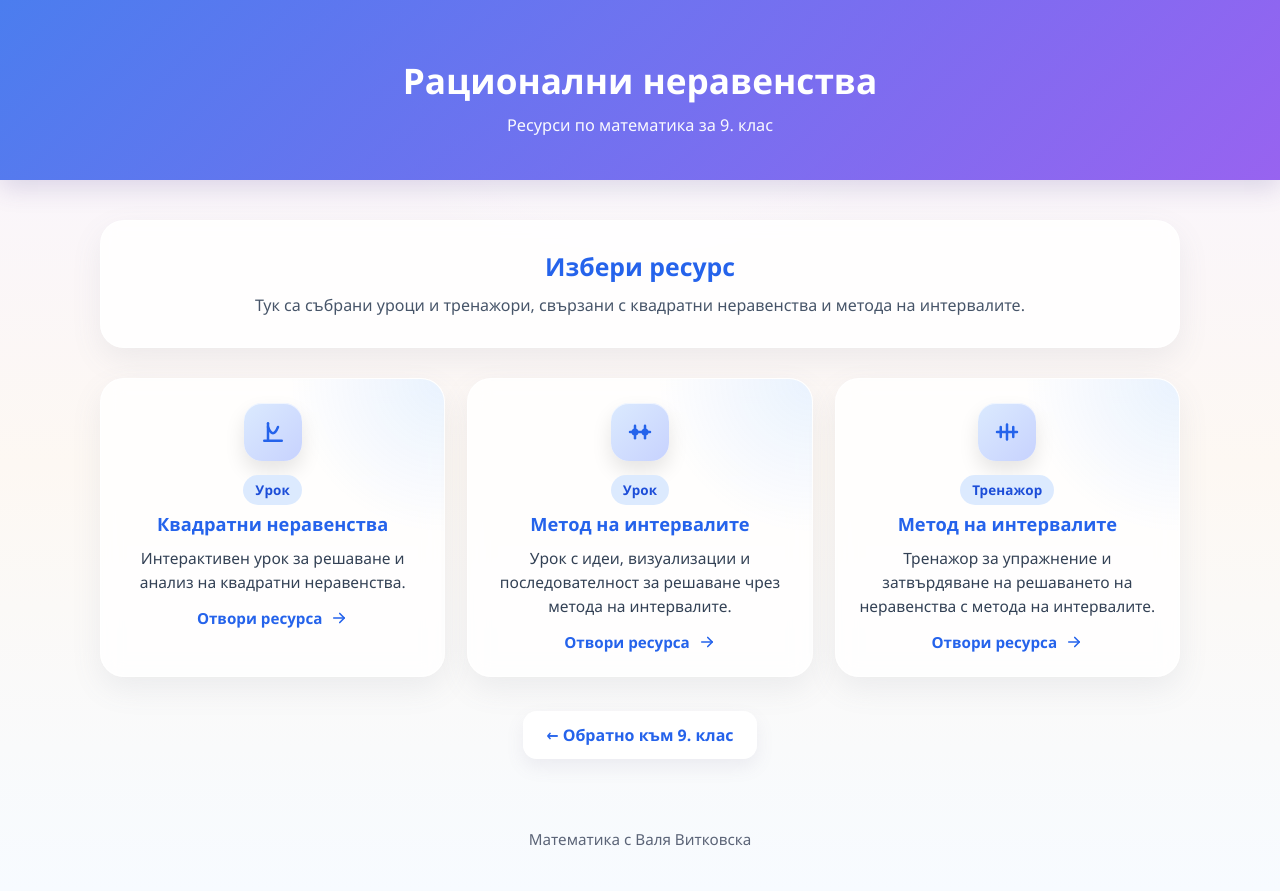
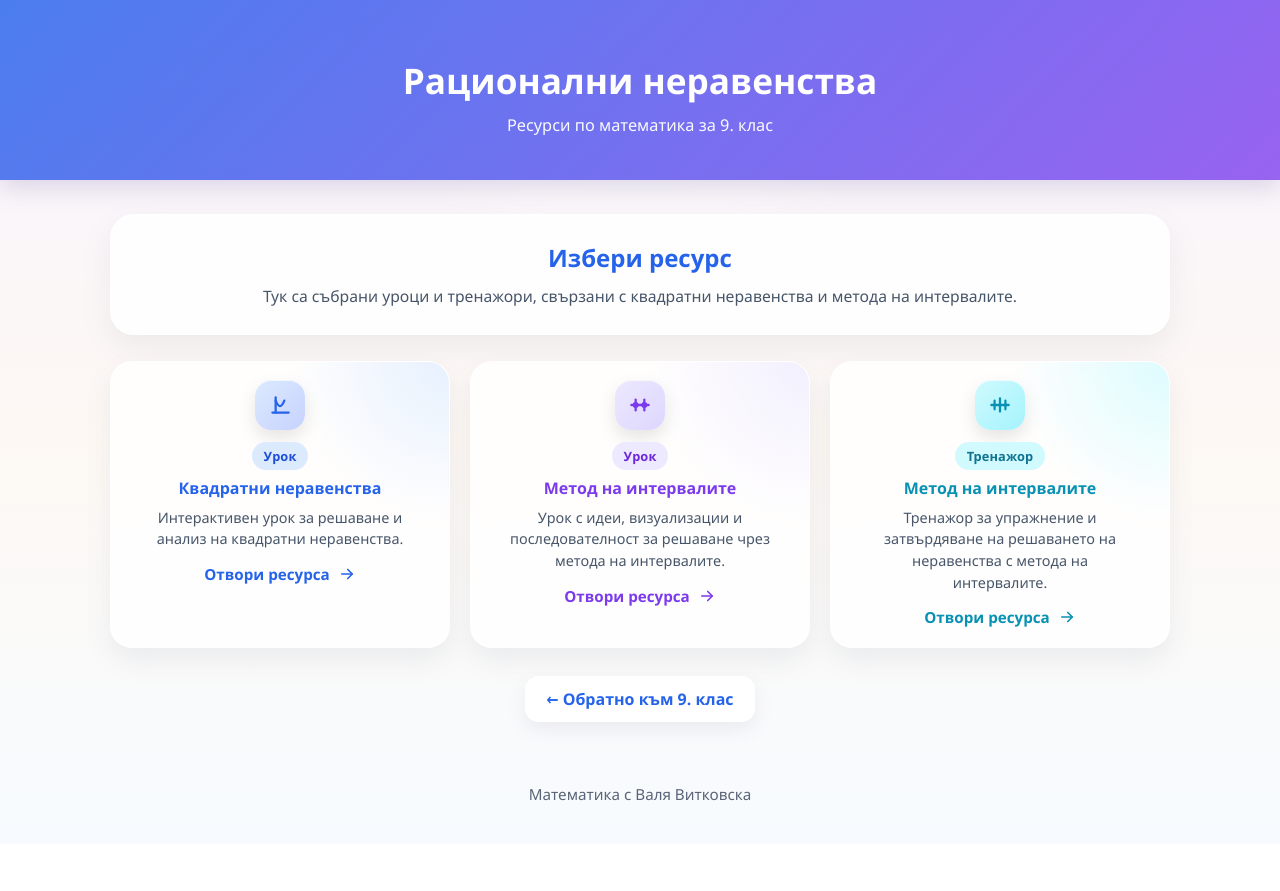
Before and after one commit to ValyaVitkovska/matematika-s-valya, a plain HTML site: page 9-klas/ratsionalni-neravenstva/index.html in a window 1280 px wide. After the commit the page ends 844 px from the top, so only its background shows below. Drawn offline with Linux system fonts and the light colour scheme.

Commit message:
Update index.html

```diff
--- a/9-klas/ratsionalni-neravenstva/index.html
+++ b/9-klas/ratsionalni-neravenstva/index.html
@@ -39,8 +39,8 @@
     }
 
     .container {
-      max-width: 1120px;
-      margin: 40px auto;
+      max-width: 1100px;
+      margin: 34px auto;
       padding: 0 20px;
     }
 
@@ -48,44 +48,44 @@
       background: rgba(255,255,255,0.84);
       border: 1px solid rgba(255,255,255,0.72);
       border-radius: 24px;
-      padding: 28px 26px;
+      padding: 26px 24px;
       box-shadow: 0 12px 30px rgba(109, 117, 141, 0.10);
       backdrop-filter: blur(8px);
       text-align: center;
-      margin-bottom: 30px;
+      margin-bottom: 26px;
     }
 
     .intro h2 {
       margin: 0 0 10px;
       color: #2563eb;
-      font-size: 1.55rem;
+      font-size: 1.5rem;
     }
 
     .intro p {
       margin: 0;
       color: #475569;
-      font-size: 1rem;
-      line-height: 1.6;
-      max-width: 780px;
+      font-size: 0.98rem;
+      line-height: 1.55;
+      max-width: 760px;
       margin-inline: auto;
     }
 
     .resource-grid {
       display: grid;
-      grid-template-columns: repeat(auto-fit, minmax(250px, 1fr));
-      gap: 22px;
+      grid-template-columns: repeat(auto-fit, minmax(240px, 1fr));
+      gap: 20px;
     }
 
     .resource-card {
-      --hover-tint: rgba(219, 234, 254, 0.82);
+      --hover-tint: rgba(219, 234, 254, 0.84);
       --hover-border: #93c5fd;
       background: rgba(255,255,255,0.82);
       border: 1px solid rgba(255,255,255,0.72);
-      border-radius: 24px;
-      padding: 24px 20px;
+      border-radius: 22px;
+      padding: 18px 16px 20px;
       text-decoration: none;
       color: #1e293b;
-      box-shadow: 0 12px 30px rgba(109, 117, 141, 0.10);
+      box-shadow: 0 12px 26px rgba(109, 117, 141, 0.10);
       backdrop-filter: blur(10px);
       transition:
         transform 0.22s ease,
@@ -98,48 +98,46 @@
       flex-direction: column;
       align-items: center;
       text-align: center;
-      min-height: 220px;
+      min-height: 185px;
     }
 
     .resource-card::before {
       content: "";
       position: absolute;
       inset: 0;
-      background: radial-gradient(circle at top right, var(--hover-tint) 0%, transparent 34%);
-      opacity: 0.75;
+      background: radial-gradient(circle at top right, var(--hover-tint) 0%, transparent 36%);
+      opacity: 0.78;
       pointer-events: none;
     }
 
     .resource-card:hover {
-      transform: translateY(-5px);
-      box-shadow: 0 18px 36px rgba(109, 117, 141, 0.16);
+      transform: translateY(-4px) scale(1.01);
+      box-shadow: 0 18px 34px rgba(109, 117, 141, 0.16);
       border-color: var(--hover-border);
-      background: linear-gradient(180deg, rgba(255,255,255,0.94) 0%, var(--hover-tint) 100%);
+      background: linear-gradient(180deg, rgba(255,255,255,0.95) 0%, var(--hover-tint) 100%);
     }
 
     .icon-wrap {
       position: relative;
       z-index: 1;
-      width: 58px;
-      height: 58px;
-      border-radius: 18px;
+      width: 50px;
+      height: 50px;
+      border-radius: 16px;
       display: flex;
       align-items: center;
       justify-content: center;
-      margin-bottom: 14px;
+      margin-bottom: 12px;
       box-shadow:
-        inset 0 1px 0 rgba(255,255,255,0.65),
-        0 10px 20px rgba(0,0,0,0.10);
-      background: linear-gradient(135deg, #dbeafe, #c7d2fe);
-      color: #2563eb;
+        inset 0 1px 0 rgba(255,255,255,0.7),
+        0 8px 18px rgba(0,0,0,0.10);
     }
 
     .icon-svg {
-      width: 30px;
-      height: 30px;
+      width: 26px;
+      height: 26px;
       stroke: currentColor;
       fill: none;
-      stroke-width: 2;
+      stroke-width: 2.1;
       stroke-linecap: round;
       stroke-linejoin: round;
     }
@@ -149,32 +147,30 @@
       z-index: 1;
       display: inline-block;
       margin-bottom: 8px;
-      padding: 6px 12px;
+      padding: 5px 12px;
       border-radius: 999px;
-      font-size: 0.84rem;
+      font-size: 0.8rem;
       font-weight: 700;
       letter-spacing: 0.01em;
-      background: rgba(219, 234, 254, 0.96);
-      color: #1d4ed8;
     }
 
     .resource-card h3 {
       position: relative;
       z-index: 1;
-      margin: 0 0 10px;
-      font-size: 1.14rem;
-      line-height: 1.3;
+      margin: 0 0 8px;
+      font-size: 1rem;
+      line-height: 1.28;
       font-weight: 800;
-      color: #2563eb;
     }
 
     .resource-card p {
       position: relative;
       z-index: 1;
       margin: 0;
-      color: #334155;
-      font-size: 0.97rem;
-      line-height: 1.55;
+      color: #475569;
+      font-size: 0.9rem;
+      line-height: 1.5;
+      max-width: 270px;
     }
 
     .card-footer {
@@ -186,7 +182,6 @@
       gap: 8px;
       font-weight: 700;
       font-size: 0.95rem;
-      color: #2563eb;
     }
 
     .card-footer svg {
@@ -204,9 +199,69 @@
       transform: translateX(3px);
     }
 
+    .theme-blue {
+      --hover-tint: rgba(219, 234, 254, 0.88);
+      --hover-border: #93c5fd;
+    }
+
+    .theme-blue .icon-wrap {
+      background: linear-gradient(135deg, #dbeafe, #c7d2fe);
+      color: #2563eb;
+    }
+
+    .theme-blue .badge {
+      background: rgba(219, 234, 254, 0.96);
+      color: #1d4ed8;
+    }
+
+    .theme-blue h3,
+    .theme-blue .card-footer {
+      color: #2563eb;
+    }
+
+    .theme-violet {
+      --hover-tint: rgba(237, 233, 254, 0.90);
+      --hover-border: #c4b5fd;
+    }
+
+    .theme-violet .icon-wrap {
+      background: linear-gradient(135deg, #ede9fe, #ddd6fe);
+      color: #7c3aed;
+    }
+
+    .theme-violet .badge {
+      background: rgba(237, 233, 254, 0.96);
+      color: #6d28d9;
+    }
+
+    .theme-violet h3,
+    .theme-violet .card-footer {
+      color: #7c3aed;
+    }
+
+    .theme-cyan {
+      --hover-tint: rgba(207, 250, 254, 0.90);
+      --hover-border: #67e8f9;
+    }
+
+    .theme-cyan .icon-wrap {
+      background: linear-gradient(135deg, #cffafe, #a5f3fc);
+      color: #0891b2;
+    }
+
+    .theme-cyan .badge {
+      background: rgba(207, 250, 254, 0.96);
+      color: #0e7490;
+    }
+
+    .theme-cyan h3,
+    .theme-cyan .card-footer {
+      color: #0891b2;
+    }
+
     .back-link {
       text-align: center;
-      margin-top: 34px;
+      margin-top: 28px;
     }
 
     .back-link a {
@@ -214,7 +269,7 @@
       text-decoration: none;
       background: rgba(255,255,255,0.88);
       color: #2563eb;
-      padding: 12px 22px;
+      padding: 11px 20px;
       border-radius: 14px;
       font-weight: 700;
       border: 1px solid rgba(255,255,255,0.7);
@@ -231,7 +286,7 @@
 
     footer {
       text-align: center;
-      padding: 30px 20px 42px;
+      padding: 28px 20px 40px;
       color: #5b6477;
       font-size: 0.95rem;
     }
@@ -247,7 +302,7 @@
 
       .intro,
       .resource-card {
-        border-radius: 22px;
+        border-radius: 20px;
       }
 
       .intro {
@@ -255,28 +310,27 @@
       }
 
       .resource-card {
-        padding: 20px 18px;
-        min-height: 200px;
+        min-height: 175px;
+        padding: 18px 16px;
       }
 
       .icon-wrap {
-        width: 50px;
-        height: 50px;
-        border-radius: 16px;
+        width: 46px;
+        height: 46px;
       }
 
       .icon-svg {
-        width: 26px;
-        height: 26px;
+        width: 24px;
+        height: 24px;
       }
 
       .resource-card h3 {
-        font-size: 1.06rem;
+        font-size: 0.98rem;
       }
 
       .resource-card p,
       .intro p {
-        font-size: 0.96rem;
+        font-size: 0.92rem;
       }
     }
   </style>
@@ -300,10 +354,10 @@
 
     <section class="resource-grid">
 
-      <a class="resource-card" href="https://valyavitkovska.github.io/kvadratni-neravenstva/" target="_blank" rel="noopener noreferrer">
+      <a class="resource-card theme-blue" href="https://valyavitkovska.github.io/kvadratni-neravenstva/" target="_blank" rel="noopener noreferrer">
         <div class="icon-wrap" aria-hidden="true">
           <svg class="icon-svg" viewBox="0 0 24 24">
-            <path d="M5 19h14"></path>
+            <path d="M5 19h15"></path>
             <path d="M8 19V5"></path>
             <path d="M8 8Q12 18 16 8"></path>
           </svg>
@@ -320,12 +374,12 @@
         </span>
       </a>
 
-      <a class="resource-card" href="https://valyavitkovska.github.io/metod-na-intervalite-urok/" target="_blank" rel="noopener noreferrer">
+      <a class="resource-card theme-violet" href="https://valyavitkovska.github.io/metod-na-intervalite-urok/" target="_blank" rel="noopener noreferrer">
         <div class="icon-wrap" aria-hidden="true">
           <svg class="icon-svg" viewBox="0 0 24 24">
             <path d="M4 12h16"></path>
-            <circle cx="8" cy="12" r="1.8"></circle>
-            <circle cx="16" cy="12" r="1.8"></circle>
+            <circle cx="8" cy="12" r="1.7"></circle>
+            <circle cx="16" cy="12" r="1.7"></circle>
             <path d="M8 7v10"></path>
             <path d="M16 7v10"></path>
           </svg>
@@ -342,7 +396,7 @@
         </span>
       </a>
 
-      <a class="resource-card" href="https://valyavitkovska.github.io/metod-na-intervalite-tranajor/" target="_blank" rel="noopener noreferrer">
+      <a class="resource-card theme-cyan" href="https://valyavitkovska.github.io/metod-na-intervalite-tranajor/" target="_blank" rel="noopener noreferrer">
         <div class="icon-wrap" aria-hidden="true">
           <svg class="icon-svg" viewBox="0 0 24 24">
             <path d="M4 12h16"></path>
```
